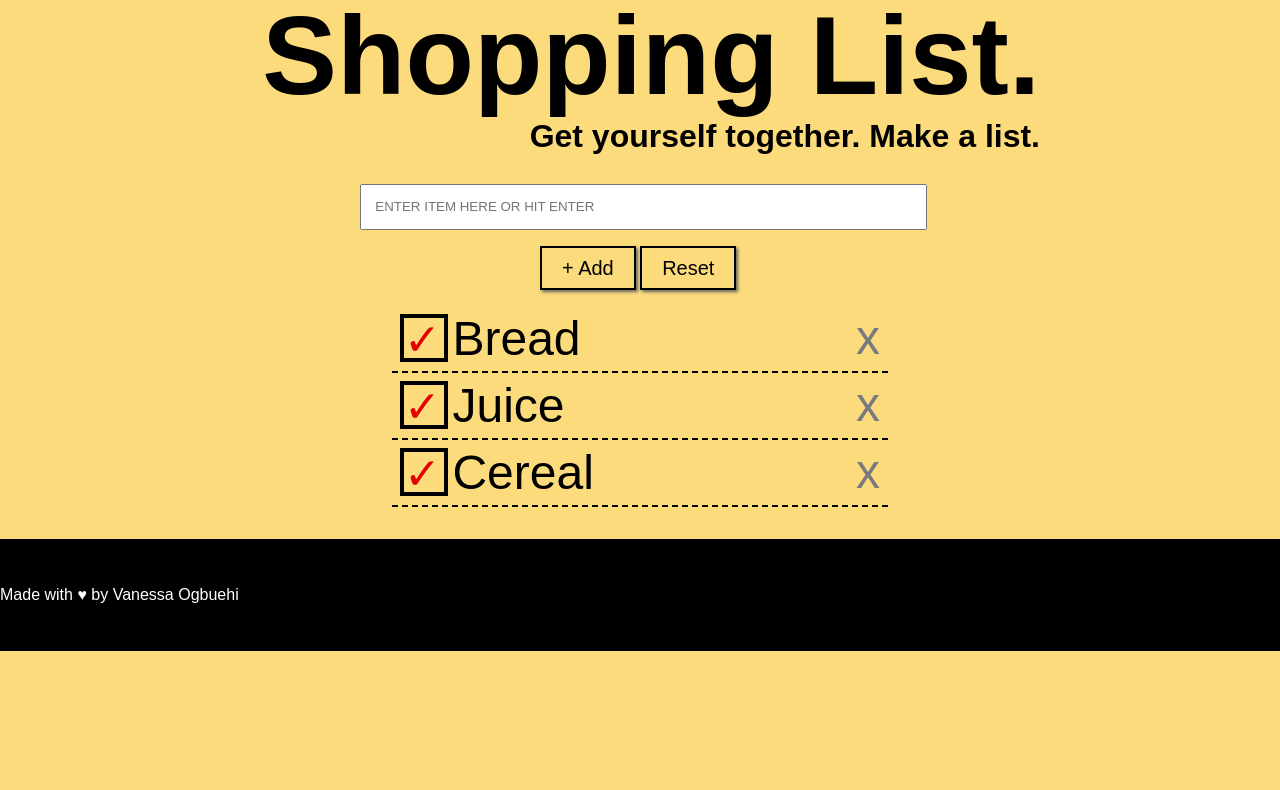
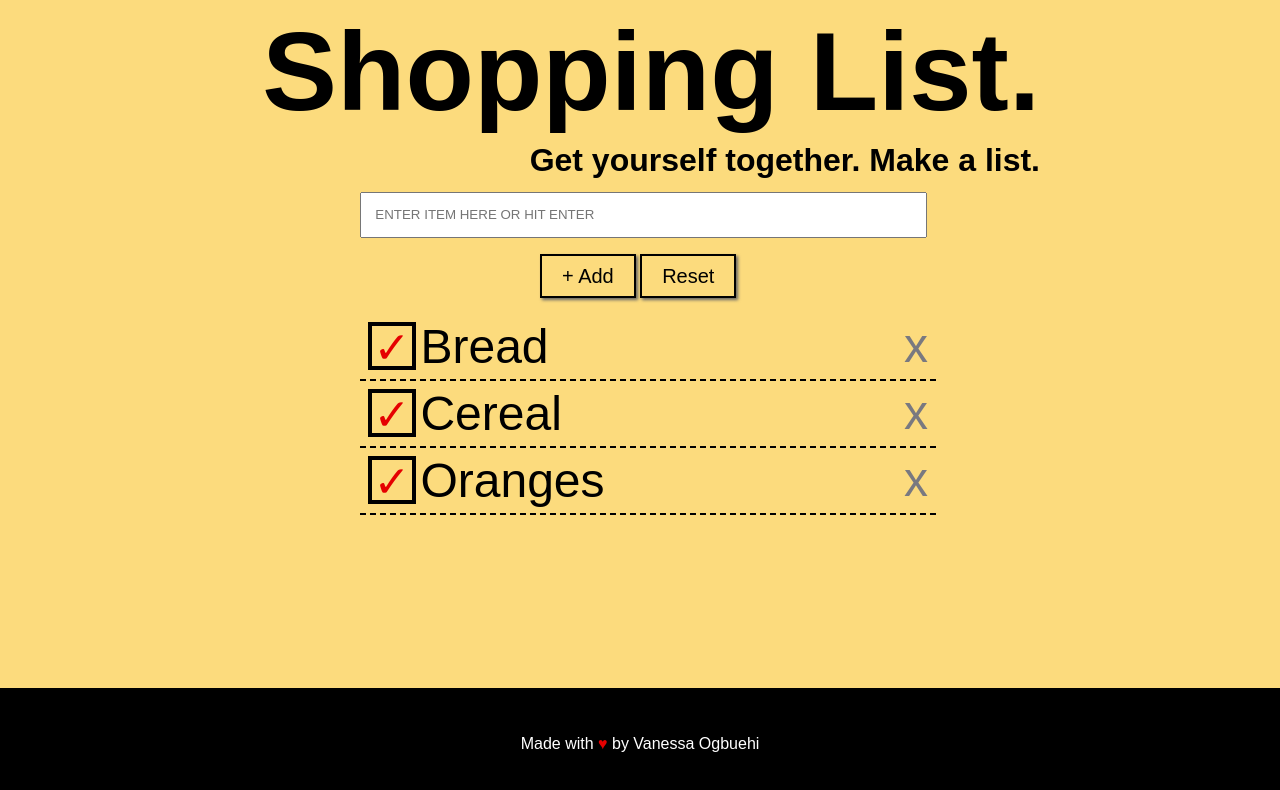
Before and after one commit to VanessaO/shopping-list, a plain HTML site: page index.html in a window 1280 px wide. Drawn offline with Linux system fonts and the light colour scheme.

Commit message:
Clean up and organize HTML/CSS

```diff
--- a/css/styles.css
+++ b/css/styles.css
@@ -91,26 +91,24 @@ body {
 	margin: 0 auto;
 }
 
-.main {
-	margin: 2em auto;
-}
-
 .title {
 	width: 50em;
-	margin: 0 auto;
+	margin: 1em auto;
 	font-family: 'Arial', sans-serif;
 	text-align: right;
 }
 
 	.title h1 {
 		font-size: 7em;
-		margin-bottom: .50rem;
+		margin-bottom: 1rem;
 	}
 
 	.title h2 {
 		font-size: 2em;
 		margin-bottom: 1rem;
 	}
+
+.main {}
 
 	.addItem {
 		width: 33.5rem;
@@ -119,11 +117,10 @@ body {
 	}
 
 	.addReset {
-	margin: 0 auto;
-	margin-top: 1em;
-	margin-bottom: 1em;
+		margin: 1em auto;
 		width: 12.5em;
 	}
+
 		.button {
 			-webkit-box-shadow: 2px 2px 3px #666666;
 			-moz-box-shadow: 2px 2px 3px #666666;
@@ -138,8 +135,7 @@ body {
 		}
 
 .item {
-	width: 30em;
-	margin: 0 auto;
+	width: 100%;
 	padding: .50em;
   	border-bottom: dashed 2px #000;
   }
@@ -156,6 +152,7 @@ body {
 		width: 2.50em;
 		height: 2.50em;
 		border: 4px solid #000;
+		text-align: center;
 	}
 
 		.checkmark {
@@ -175,7 +172,17 @@ body {
 		}
 
 .footer {
+	width: 100%;
+	margin-top: 1em;
 	padding: 3em 0;
 	background: #000;
 	color: #fff;
+	position:absolute;
+	bottom:0;
+	left:0;
+	text-align: center;
 }
+
+	.footer span {
+		color: #e50000;
+	}
--- a/index.html
+++ b/index.html
@@ -8,16 +8,18 @@
 <body>
 
 	<!--HEADER// Contains title and subtitle-->
-	<header class="title">
-		<h1>Shopping List.</h1>
-		<h2>Get yourself together. Make a list.</h2>
+	<header>
+		<div class="title">
+			<h1>Shopping List.</h1>
+			<h2>Get yourself together. Make a list.</h2>
+		</div>
 	</header>
 
 	<!--MAIN // Contains list maker-->
-	<section class="main content">
+	<section class="main">
 
 		<!--ADDITEM.BOX // Contains input form to submit an item or reset list-->
-		<div class="addItem-box">
+		<div class="addItem-box content">
 			<input type="text" name="addItem" placeholder="ENTER ITEM HERE OR HIT ENTER" class="addItem">
 			<div class="addReset">
 			  	<button type="submit" class="button">+ Add</button>
@@ -26,33 +28,29 @@
 		</div>
 
 		<!--LISTITEM // Contains checkbox, item, and delete button (x)-->
-	  	<ul>
-	  	<li>
-		  	<div class="item">
+	  	<ul class="content">
+	  	<li class="item">
 				<div class="checkbox"><p class="checkmark">&#10003;</p></div>
 				<p>Bread</p>
 				<p class="delete">x</p>
-			</div>
 		</li>
-		<li>
-		  	<div class="item">
-				<div class="checkbox"><p class="checkmark">&#10003;</p></div>
-				<p>Juice</p>
-				<p class="delete">x</p>
-			</div>
-		</li>
-		<li>
-		  	<div class="item">
+		<li class="item">
 				<div class="checkbox"><p class="checkmark">&#10003;</p></div>
 				<p>Cereal</p>
 				<p class="delete">x</p>
-			</div>
+		</li>
+		<li class="item">
+				<div class="checkbox"><p class="checkmark">&#10003;</p></div>
+				<p>Oranges</p>
+				<p class="delete">x</p>
 		</li>
 	</section>
 
 	<!--Contains copyright and social links-->
 	<footer class="footer">
+		<div class="content">
 		<p>Made with <span>&hearts;</span> by Vanessa Ogbuehi</p>
+		</div>
 	</footer>
 </body>
 </html>
```
Lines whose indentation alone changed are shown as unchanged.
